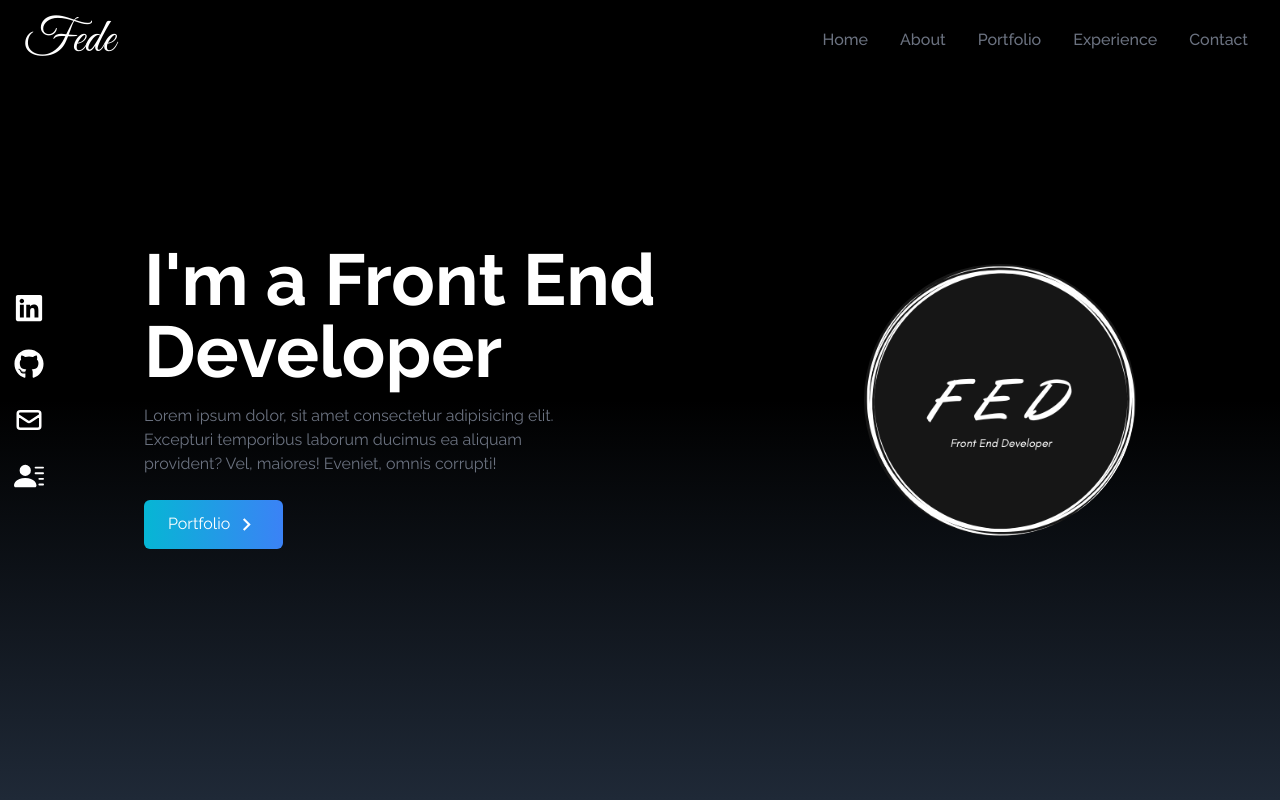
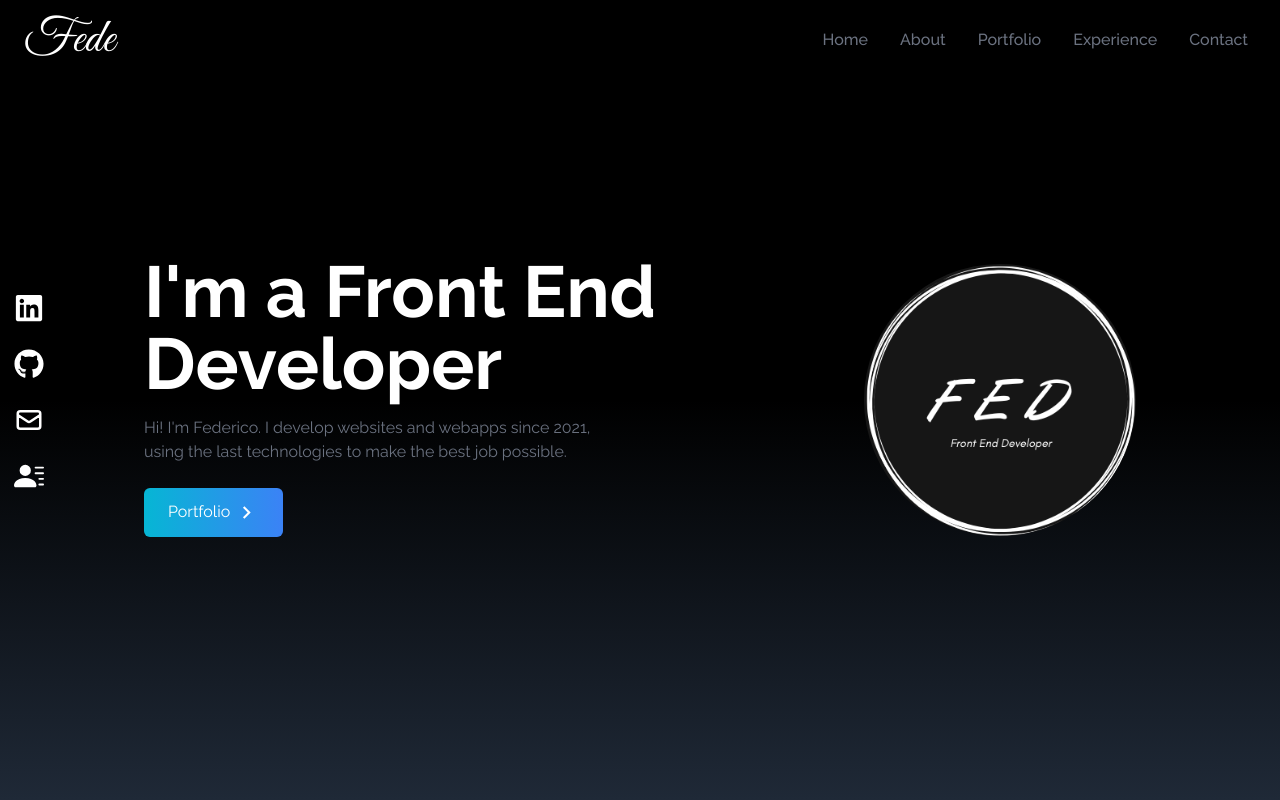
Before and after one commit to FeDaBa/First-Portfolio, a React (Create React App) app: page / in a window 1280 px wide. Shown: the top 800 px of the page. Built offline with nearby package versions, Linux system fonts and the light colour scheme; the HTML template or start-up script is replaced by a standard one.

Commit message:
Update Home.jsx

```diff
--- a/src/components/Home.jsx
+++ b/src/components/Home.jsx
@@ -17,7 +17,7 @@ const Home = () => {
                 </h2>
 
                 <p className="text-gray-500 py-4 max-w-md">
-                    Lorem ipsum dolor, sit amet consectetur adipisicing elit. Excepturi temporibus laborum ducimus ea aliquam provident? Vel, maiores! Eveniet, omnis corrupti!
+                     Hi! I'm Federico. I develop websites and webapps since 2021, using the last technologies to make the best job possible.
                 </p>
 
                 <div>
```
